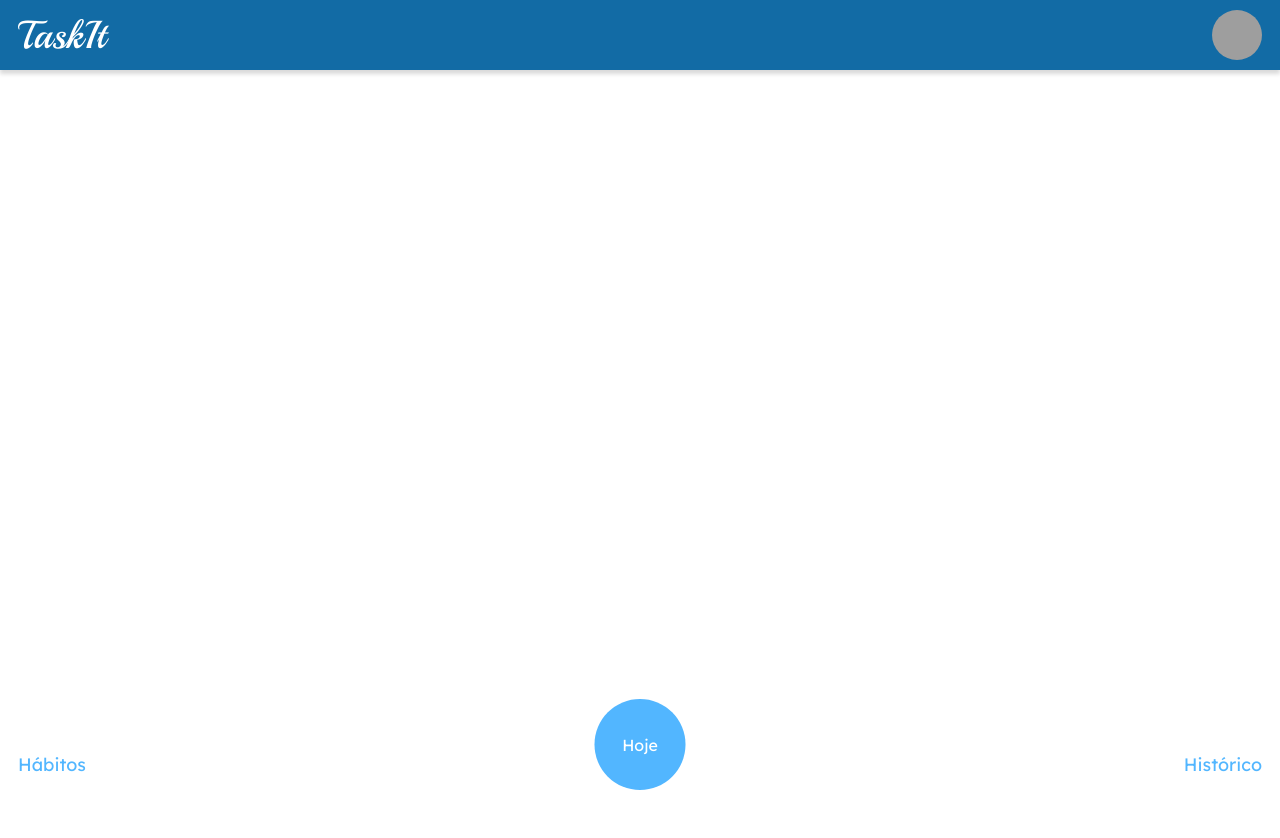
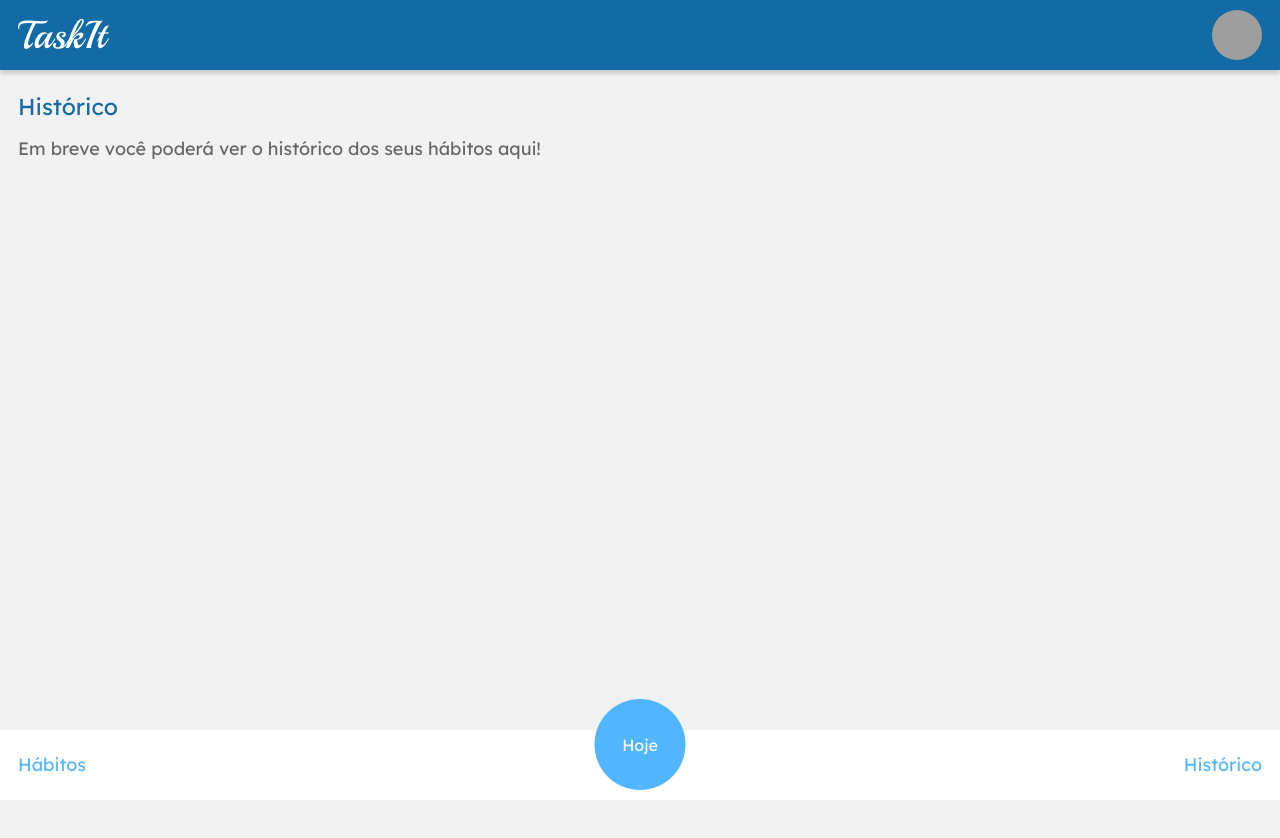
Before and after one commit to Nathan4Andrade/trackit, a React (Vite) app: page /historico in a window 1280 px wide. Shown: the top 838 px of the page. Before the commit the page ends 800 px from the top, so only its background shows below. Built offline with nearby package versions, Linux system fonts and the light colour scheme; grey boxes are pictures that could not be loaded; a web font is replaced by a local one.

Commit message:
layout estatico 'tela histórico'

```diff
--- a/src/App.jsx
+++ b/src/App.jsx
@@ -7,12 +7,14 @@ import HistoricoPage from "./pages/HistoricoPage/HistoricoPage";
 import Navbar from "./components/Navbar";
 import { useState } from "react";
 import Footer from "./components/Footer";
+import ScrollToTop from "./components/ScrollToTop";
 
 function App() {
   const [isAuthenticated, setIsAuthenticaded] = useState(true);
   return (
     <BrowserRouter>
       {isAuthenticated ? <Navbar /> : ""}
+      <ScrollToTop />
 
       <Routes>
         <Route
--- a/src/components/Footer.jsx
+++ b/src/components/Footer.jsx
@@ -58,12 +58,14 @@ const Option = styled.div`
 `;
 const FooterContainer = styled.div`
   width: 100%;
+  max-width: 100%;
   height: 70px;
   display: flex;
   align-items: center;
   justify-content: space-between;
   position: fixed;
   bottom: 0;
+  z-index: 1;
 
   a {
     text-decoration: none;
--- a/src/components/Navbar.jsx
+++ b/src/components/Navbar.jsx
@@ -23,6 +23,7 @@ const NavContainer = styled.div`
   position: fixed;
   top: 0;
   left: 0;
+  z-index: 1;
 
   a {
     text-decoration: none;
--- /dev/null
+++ b/src/components/ScrollToTop.jsx
@@ -0,0 +1,14 @@
+import { useEffect } from "react";
+import { useLocation } from "react-router-dom";
+
+const ScrollToTop = () => {
+  const { pathname } = useLocation();
+
+  useEffect(() => {
+    window.scrollTo(0, 0);
+  }, [pathname]);
+
+  return null;
+};
+
+export default ScrollToTop;
--- a/src/pages/HabitosPage/HabitosPage.jsx
+++ b/src/pages/HabitosPage/HabitosPage.jsx
@@ -39,10 +39,9 @@ const Header = styled.div`
 `;
 const PageContainer = styled.div`
   display: flex;
-  min-height: 100vh;
+  height: 100vh;
   flex-direction: column;
   align-items: center;
-  text-align: center;
   color: #293845;
   padding: calc(70px + 22px) 18px;
   background-color: #f2f2f2;
--- a/src/pages/HistoricoPage/HistoricoPage.jsx
+++ b/src/pages/HistoricoPage/HistoricoPage.jsx
@@ -1,7 +1,49 @@
+import styled from "styled-components";
+
 export default function HistoricoPage() {
   return (
-    <>
-      <h1>Historico Page</h1>
-    </>
+    <PageContainer>
+      <Header>
+        <h2>Histórico</h2>
+        <h3>Em breve você poderá ver o histórico dos seus hábitos aqui!</h3>
+      </Header>
+    </PageContainer>
   );
 }
+
+const Header = styled.div`
+  width: 100%;
+  display: flex;
+  flex-direction: column;
+  justify-content: space-between;
+  align-items: flex-start;
+  margin-bottom: 20px;
+  h2 {
+    font-style: normal;
+    font-weight: 400;
+    font-size: 23px;
+    line-height: 29px;
+
+    color: #126ba5;
+  }
+
+  h3 {
+    margin-top: 17px;
+    font-style: normal;
+    font-weight: 400;
+    font-size: 18px;
+    line-height: 22px;
+
+    color: #666666;
+  }
+`;
+
+const PageContainer = styled.div`
+  display: flex;
+  height: 100vh;
+  flex-direction: column;
+  align-items: center;
+  color: #293845;
+  padding: calc(70px + 22px) 18px;
+  background-color: #f2f2f2;
+`;
--- a/src/pages/HojePage/HojePage.jsx
+++ b/src/pages/HojePage/HojePage.jsx
@@ -43,10 +43,8 @@ const Header = styled.div`
 
 const PageContainer = styled.div`
   display: flex;
-  min-height: 100vh;
   flex-direction: column;
   align-items: center;
-  text-align: center;
   color: #293845;
   padding: calc(70px + 22px) 18px;
   background-color: #f2f2f2;
--- a/src/style/GlobalStyle.js
+++ b/src/style/GlobalStyle.js
@@ -2,11 +2,10 @@ import { createGlobalStyle } from "styled-components";
 
 const GlobalStyle = createGlobalStyle`
     body {
-        font-family: 'Lexend Deca';
+        font-family: 'Lexend Deca', sans-serif;
+
     }
 	button {
-
-
         background: #52b6ff;
         border-radius: 5px;
 		border-style: none;
```
Also changed, not shown: src/pages/HojePage/Habito.jsx (line endings or trailing spaces).
